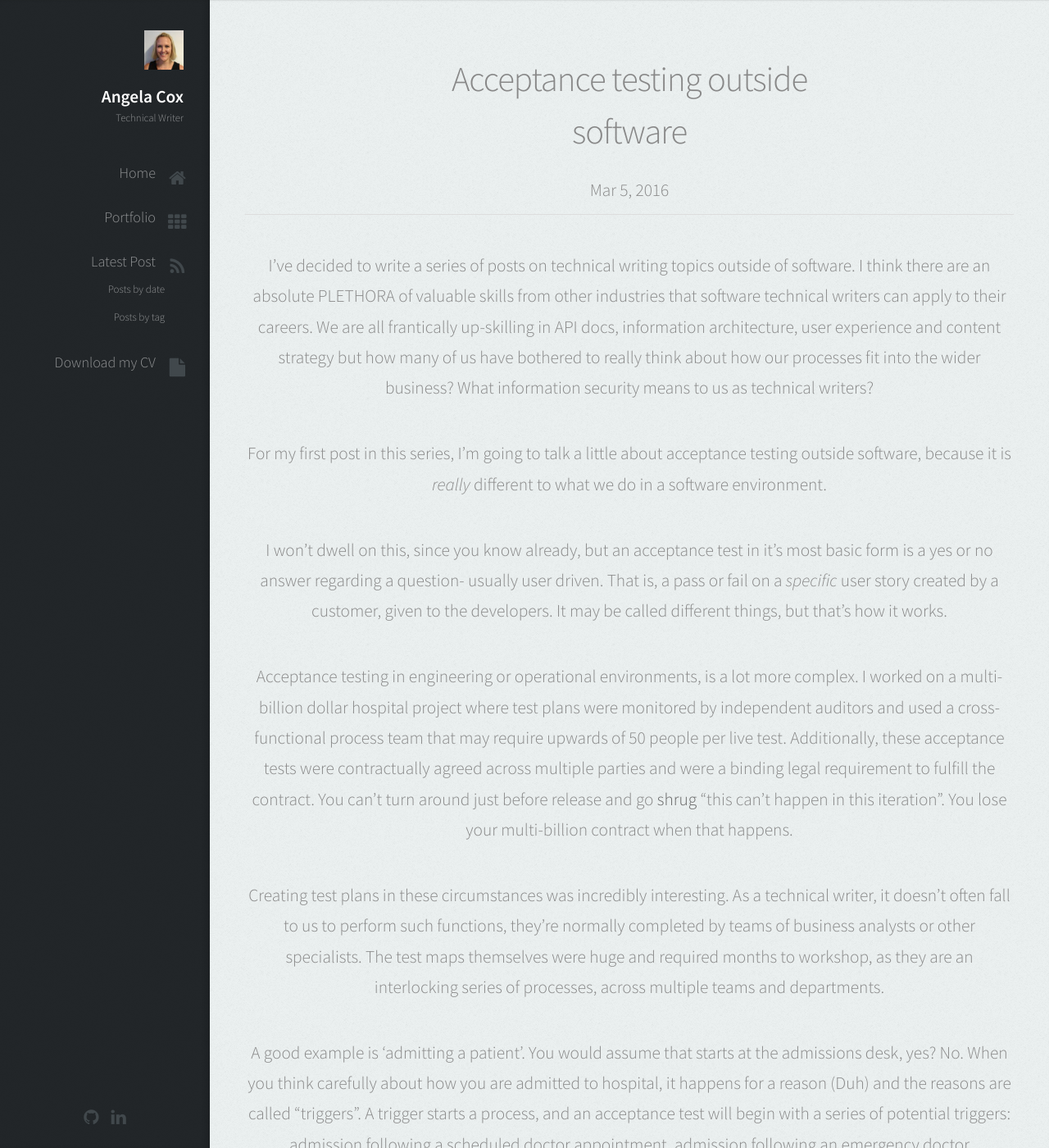
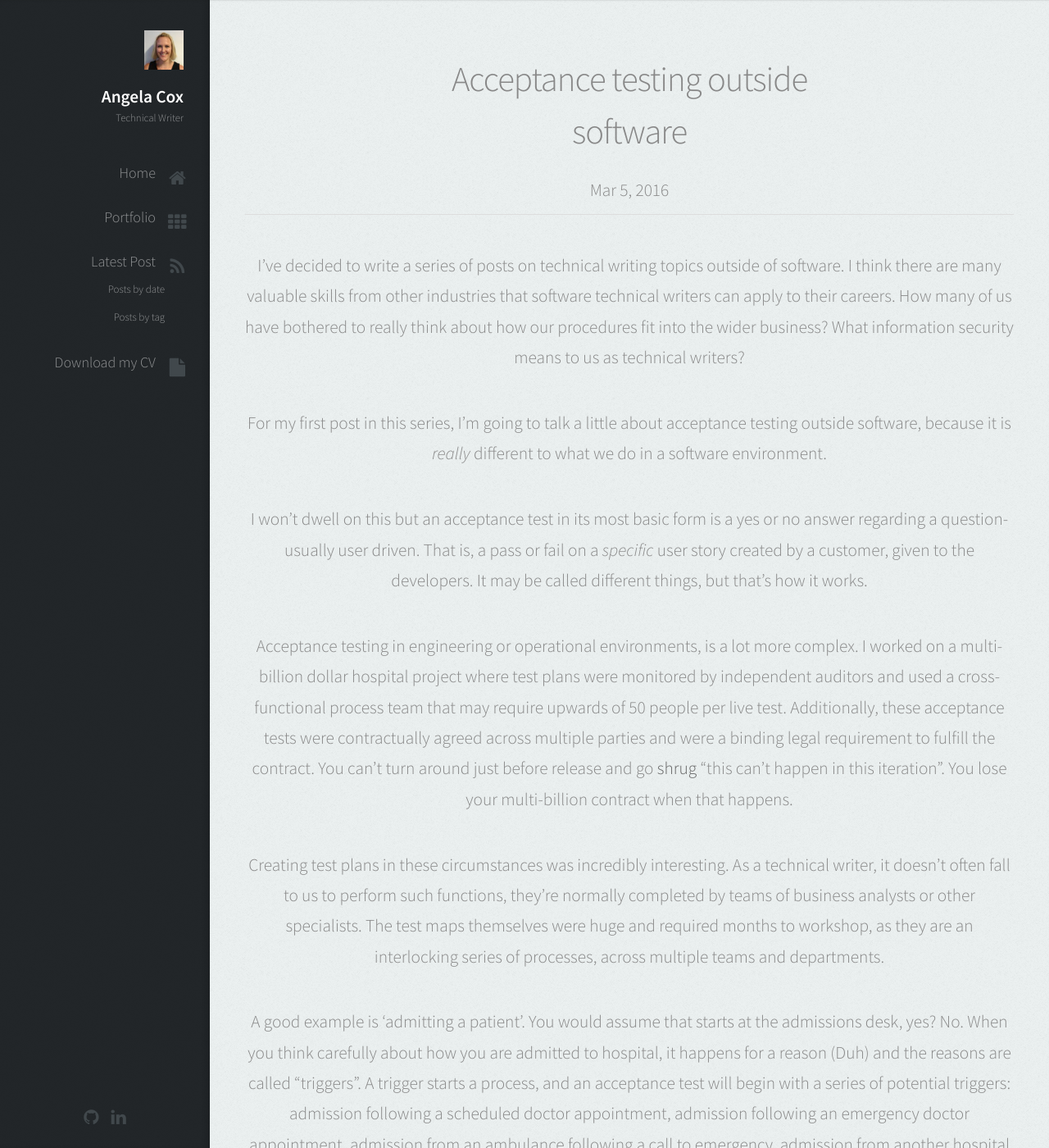
Before and after one commit to AngelaCox/UX-Portfolio, a Jekyll site: the page built from _posts/2016-03-05-acceptance-testing-outside-software.markdown, in a window 1280 px wide and 1400 px high. Shown: the whole window at 82% size. Built offline with Jekyll 4.4.1, drawn with Linux system fonts in a browser that asks for light colours; some of the changed text lies outside the part shown.

Commit message:
few small changes

```diff
--- a/_posts/2016-03-05-acceptance-testing-outside-software.markdown
+++ b/_posts/2016-03-05-acceptance-testing-outside-software.markdown
@@ -5,11 +5,11 @@ date:   2016-03-05 20:36:58
 # categories: Not-quite-technical-writing Introduction About-me
 ---
 
-I've decided to write a series of posts on technical writing topics outside of software. I think there are an absolute PLETHORA of valuable skills from other industries that software technical writers can apply to their careers. We are all frantically up-skilling in API docs, information architecture, user experience and content strategy but how many of us have bothered to really think about how our processes fit into the wider business? What information security means to us as technical writers?
+I've decided to write a series of posts on technical writing topics outside of software. I think there are many valuable skills from other industries that software technical writers can apply to their careers. How many of us have bothered to really think about how our procedures fit into the wider business? What information security means to us as technical writers?
 
 For my first post in this series, I'm going to talk a little about acceptance testing outside software, because it is *really* different to what we do in a software environment.
 
-I won't dwell on this, since you know already, but an acceptance test in it's most basic form is a yes or no answer regarding a question- usually user driven. That is, a pass or fail on a *specific* user story created by a customer, given to the developers. It may be called different things, but that's how it works.
+I won't dwell on this but an acceptance test in its most basic form is a yes or no answer regarding a question- usually user driven. That is, a pass or fail on a *specific* user story created by a customer, given to the developers. It may be called different things, but that's how it works.
 
 Acceptance testing in engineering or operational environments, is a lot more complex. I worked on a multi-billion dollar hospital project where test plans were monitored by independent auditors and used a cross-functional process team that may require upwards of 50 people per live test. Additionally, these acceptance tests were contractually agreed across multiple parties and were a binding legal requirement to fulfill the contract. You can't turn around just before release and go **shrug** "this can't happen in this iteration". You lose your multi-billion contract when that happens.
 
@@ -17,6 +17,6 @@ Creating test plans in these circumstances was incredibly interesting. As a tech
 
 A good example is 'admitting a patient'. You would assume that starts at the admissions desk, yes? No. When you think carefully about how you are admitted to hospital, it happens for a reason (Duh) and the reasons are called "triggers". A trigger starts a process, and an acceptance test will begin with a series of potential triggers: admission following a scheduled doctor appointment, admission following an emergency doctor appointment, admission from an ambulance following a call to emergency, admission from another hospital etc. Each of these scenarios begins a different way: there might be a doctor involved, an ambulance crew, a medical chopper etc.
 
- When a scenario is tested, one trigger and one series of options is tested all the way through the entire admission process, from the trigger through to how they get to their bed. This includes getting all the patient's details (Is the patient conscious? What is our process if not?), which department takes the patient to their bed, who gets the patient INTO their bed (Orderly? Nurse? Porter?), and so forth.
+ When a scenario is tested, one trigger and one series of options is tested all the way through the entire admission process, from the trigger through to how they get to their bed. This includes getting all the patient's details (Is the patient conscious? What is our process if not?), which department takes the patient to their bed, who gets the patient **into** their bed (Orderly? Nurse? Porter?), and so forth.
 
  Learning how to map processes is a valuable skill for anyone working for a business and particularly for technical writers, because the procedures we write every day, are drawn from business processes whether we realise it or not. In this particular role, I learned things like managing a cross-functional workshop across a business, how to think a process through and map it, looking for variations, pitfalls and other issues. But a lot of my learning was around communication and how to ask the *right* questions. And learning how to map an end-to-end process, taught me a lot about writing procedures, who the audiences are and how important this information is, to people trying to do a good job. If you only take one thing away from this article, I would recommend it be that you try to understand how hard you can make people's lives if you don't care about making their jobs easier.
```
